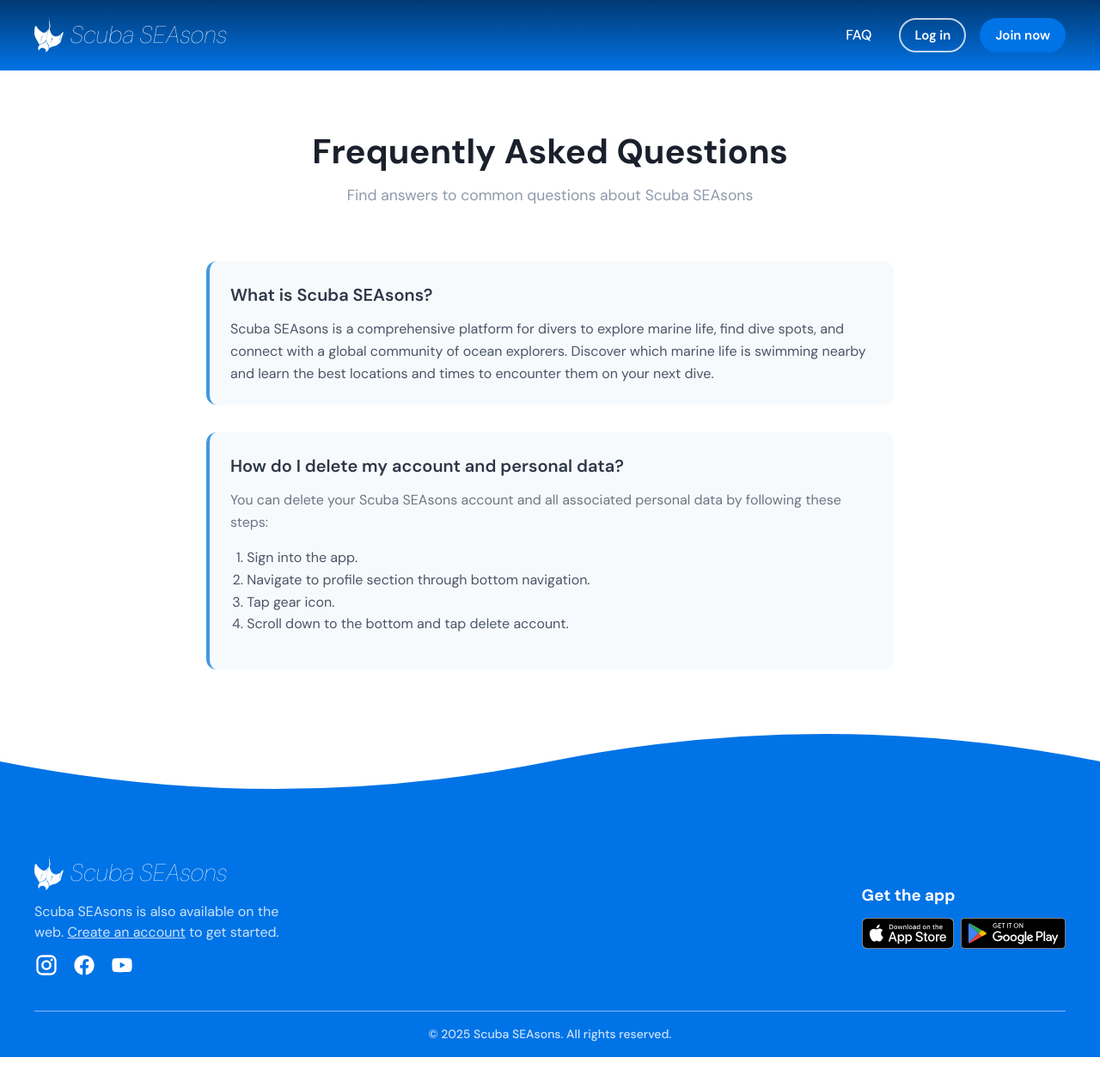
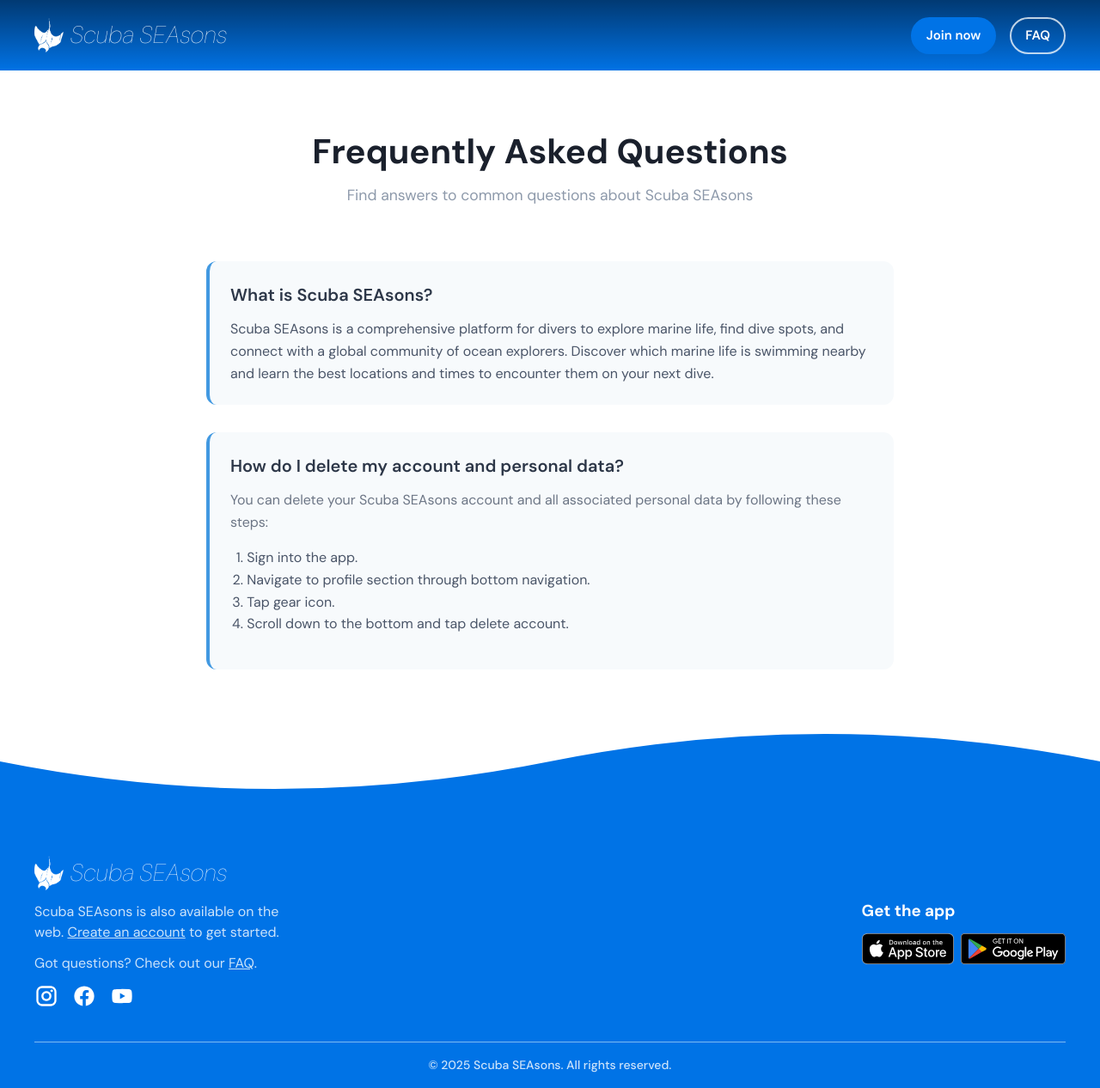
Before and after one commit to Freem11/scubaSeasons, a React (Vite) app: page /faq in a window 1280 px wide. Shown: the whole page at 86% size. Before the commit the page ends 1230 px from the top, so only its background shows below. Built offline with nearby package versions, Linux system fonts and the light colour scheme.

Commit message:
UI fixes

```diff
--- a/src/App.css
+++ b/src/App.css
@@ -57,6 +57,7 @@
   cursor: pointer;
   color: white;
   text-decoration: none;
+  box-sizing: border-box;
 }
 
 .button > * {
--- a/src/components/footer.module.css
+++ b/src/components/footer.module.css
@@ -6,6 +6,18 @@
 .transition {
   height: 8.5rem;
   position: relative;
+}
+
+@media (max-width: 999px) {
+  .transition {
+    height: 6.5rem;
+  }
+}
+
+@media (max-width: 450px) {
+  .transition {
+    height: 2.5rem;
+  }
 }
 
 .footerContainer {
--- a/src/components/footer.tsx
+++ b/src/components/footer.tsx
@@ -3,6 +3,7 @@
 import DownloadBadge from "./downloadBadge";
 import Icon from "../icons/Icon";
 import WavyBlock from "./wavyBlock";
+import { Link } from "react-router-dom";
 
 export default function Footer() {
   return (
@@ -24,6 +25,13 @@
                   Create an account
                 </a>{" "}
                 to get started.
+              </p>
+              <p>
+                {'Got questions? Check out our '}
+                <Link to={'/faq'} className={styles.textLink}>
+                  {'FAQ'}
+                </Link>
+                {'.'}
               </p>
               <ul className={styles.footerSocials}>
                 <li>
--- a/src/components/navbar/navbar.module.css
+++ b/src/components/navbar/navbar.module.css
@@ -16,6 +16,12 @@
   );
 }
 
+@media (max-width: 450px) {
+  .navbar {
+    padding: 1.25rem 1rem;
+  }
+}
+
 .navbarLinks {
   display: flex;
   justify-content: center;
@@ -23,20 +29,6 @@
   gap: 1rem;
 }
 
-.navLink {
-  color: white;
-  text-decoration: none;
-  font-weight: 500;
-  padding: 0.5rem 1rem;
-  border-radius: 1.5rem;
-  transition: background-color 0.2s ease, color 0.2s ease;
-}
-
-.navLink:hover {
-  background-color: rgba(255, 255, 255, 0.1);
-  color: #e2e8f0;
-}
-
 .homeLink {
   text-decoration: none;
 }
--- a/src/components/navbar/navbar.tsx
+++ b/src/components/navbar/navbar.tsx
@@ -14,23 +14,14 @@
       </Link>
 
         <nav className={styles.navbarLinks}>
-          <Link to={"/faq"} className={styles.navLink}>
+          {isDesktop && (
+            <a href="https://scubaseasons.netlify.app" className="button button-primary button-small">
+              {"Join now"}
+            </a>
+          )}
+          <Link to={"/faq"} className="button button-outline button-small">
             {"FAQ"}
           </Link>
-          {isDesktop && (
-            <>
-              <a href="https://scubaseasons.netlify.app">
-                <button className="button button-outline button-small">
-                  Log in
-                </button>
-              </a>
-              <a href="https://scubaseasons.netlify.app">
-                <button className="button button-primary button-small">
-                  Join now
-                </button>
-              </a>
-            </>
-          )}
         </nav>
     </header>
   );
```
